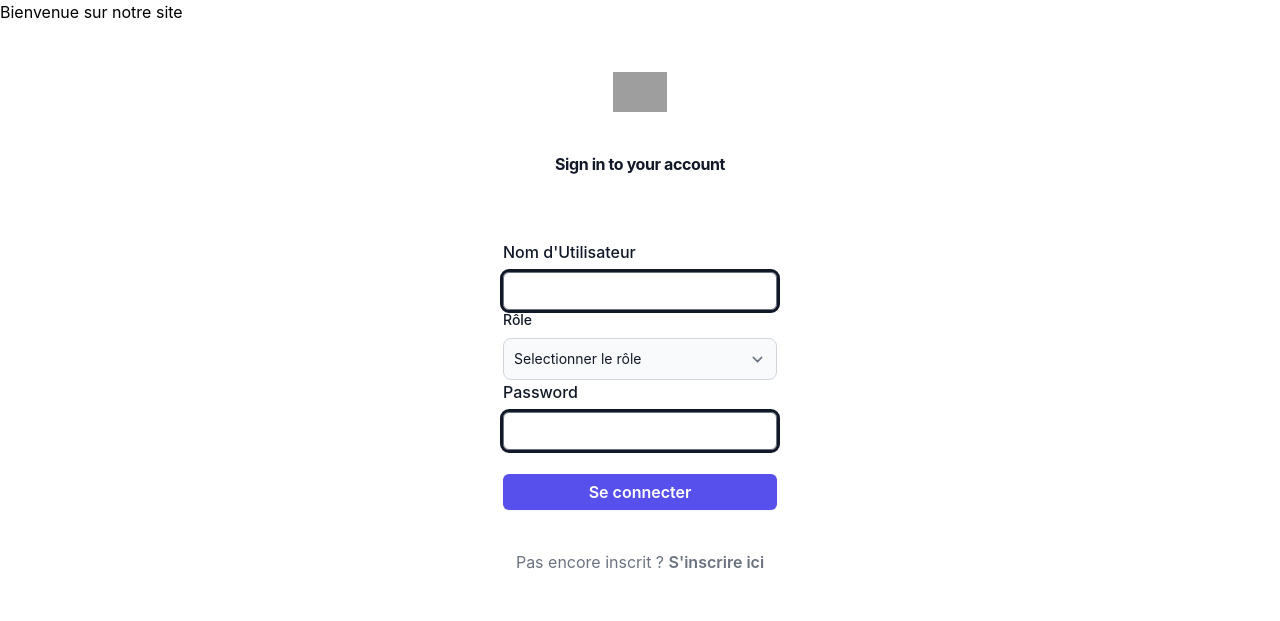
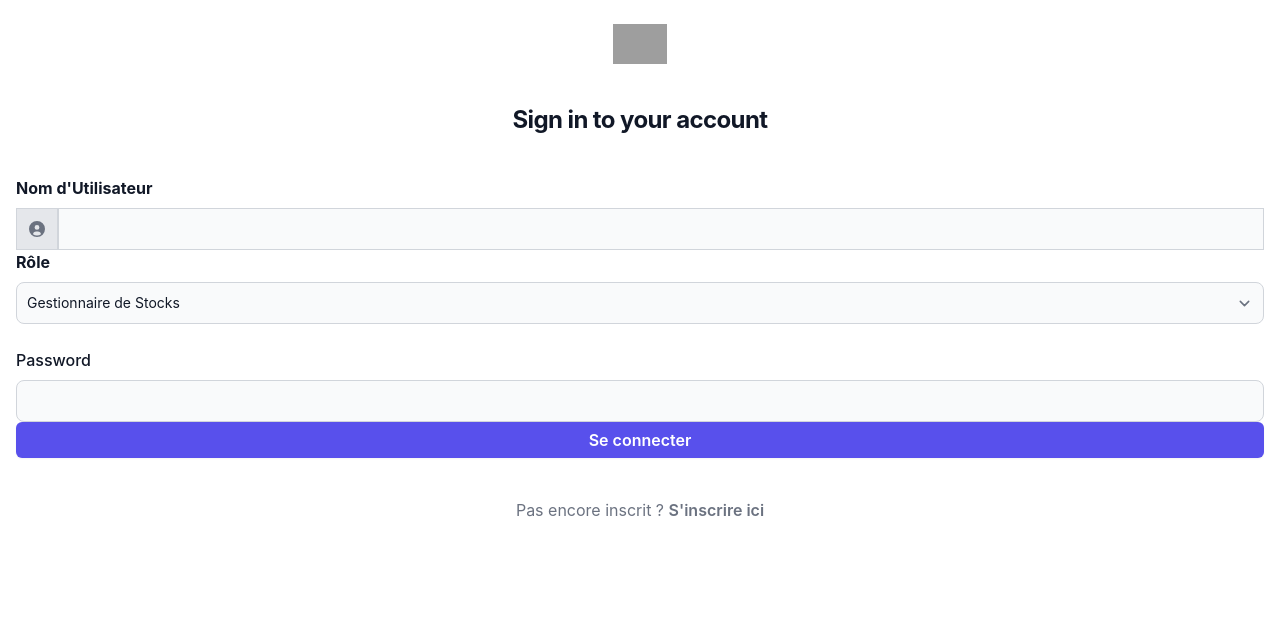
Before and after one commit to tizaouihouaida/project-pfa, a Django app: page /login/ in a window 1280 px wide. Shown: the top 621 px of the page. Run offline with Django 5.2, Linux system fonts and the light colour scheme; some libraries are stand-ins or nearby versions; grey boxes are pictures that could not be loaded.

Commit message:
designe login

```diff
--- a/Utilisateurs/forms.py
+++ b/Utilisateurs/forms.py
@@ -3,6 +3,10 @@
 
 class LoginForm(forms.Form):
     username = forms.CharField(label='Nom d’utilisateur')
+    role = forms.ChoiceField(choices=[
+        ('gestionnaire_stocks', 'Gestionnaire de Stocks'),
+        ('gestionnaire_ventes', 'Gestionnaire de Ventes'),
+    ], label='Rôle')
     password = forms.CharField(widget=forms.PasswordInput, label='Mot de passe')
 
 class RegistrationForm(forms.ModelForm):
--- a/Utilisateurs/templates/base.html
+++ b/Utilisateurs/templates/base.html
@@ -11,14 +11,13 @@
   </head>
   <body class="h-full">
     <header>
-      <h1>Bienvenue sur notre site</h1>
       <!-- Ajoutez ici un menu de navigation si nécessaire -->
     </header>
-    <main>
+    <div class=" w-full">
       {% block content %}
       <!-- Contenu par défaut -->
       {% endblock %}
-    </main>
+    </div>
 
     <script src="https://cdn.jsdelivr.net/npm/flowbite@2.5.2/dist/flowbite.min.js"></script>
   </body>
--- a/Utilisateurs/templates/login.html
+++ b/Utilisateurs/templates/login.html
@@ -4,33 +4,41 @@
 {% block title %}Connexion{% endblock %}
 
 {% block content %}
-        <div class="flex min-h-full flex-col justify-center px-6 py-12 lg:px-8">
-            <div class="sm:mx-auto sm:w-full sm:max-w-sm">
+        <div class="flex min-h-full flex-col justify-center px-2 py-6 lg:px-4 w-full">
+            <div class="sm:mx-auto sm:w-full sm:max-w-md">
                 <img class="mx-auto h-10 w-auto" src="https://tailwindui.com/plus/img/logos/mark.svg?color=indigo&shade=600" alt="Your Company">
-                <h2 class="mt-10 text-center text-2xl/9 font-bold tracking-tight text-gray-900">Sign in to your account</h2>
+                <h2 class="mt-10 text-center text-2xl font-bold tracking-tight text-gray-900">Sign in to your account</h2>
             </div>
             {% if messages %}
-            <div>
+            <div class="mt-4">
                 {% for message in messages %}
-                    <p>{{ message }}</p>
+                    <p class="text-red-500">{{ message }}</p>
                 {% endfor %}
             </div>
             {% endif %}
-            <div class="mt-10 sm:mx-auto sm:w-full sm:max-w-sm">
-                 <form method="post" class="space-y-6">
+            <div class="mt-10 sm:mx-auto sm:w-full sm:max-w-lg w-full">
+                 <form method="post" class="space-y-20">
                     {% csrf_token %}
                     <div>
-                        <label for="id_username" class="block text-sm/6 font-medium text-gray-900">Nom d'Utilisateur</label>
+                        <label for="id_username" class="block text-md font-bold text-gray-900">Nom d'Utilisateur</label>
                             <div class="mt-2">
-                        <input type="text" name="username" id="id_username" required class="block w-full rounded-md bg-white px-3 py-1.5 text-base text-gray-900 outline outline-1 -outline-offset-1 outline-gray-300 placeholder:text-gray-400 focus:outline focus:outline-2 focus:-outline-offset-2 focus:outline-indigo-600 sm:text-sm/6">
-                    </div>
+                                <div class="flex">
+                                    <span class="inline-flex items-center px-3 text-sm text-gray-900 bg-gray-200 border border-e-0 border-gray-300 rounded-s-md dark:bg-gray-600 dark:text-gray-400 dark:border-gray-600">
+                                    <svg class="w-4 h-4 text-gray-500 dark:text-gray-400" aria-hidden="true" xmlns="http://www.w3.org/2000/svg" fill="currentColor" viewBox="0 0 20 20">
+                                        <path d="M10 0a10 10 0 1 0 10 10A10.011 10.011 0 0 0 10 0Zm0 5a3 3 0 1 1 0 6 3 3 0 0 1 0-6Zm0 13a8.949 8.949 0 0 1-4.951-1.488A3.987 3.987 0 0 1 9 13h2a3.987 3.987 0 0 1 3.951 3.512A8.949 8.949 0 0 1 10 18Z"/>
+                                    </svg>
+                                    </span>
+                                    <input type="text" name="username" id="id_username" required class="rounded-none rounded-e-lg bg-gray-50 border border-gray-300 text-gray-900 focus:ring-blue-500 focus:border-blue-500 block flex-1 min-w-0 w-full text-sm p-2.5  dark:bg-gray-700 dark:border-gray-600 dark:placeholder-gray-400 dark:text-white dark:focus:ring-blue-500 dark:focus:border-blue-500">
+                                </div>
+                            </div>
                     <div>
-                        <label for="id_role" class="block mb-2 text-sm font-medium text-gray-900 dark:text-white"> Rôle </label>
-                        <select id="id_role" name="role" class="bg-gray-50 border border-gray-300 text-gray-900 text-sm rounded-lg focus:ring-blue-500 focus:border-blue-500 block w-full p-2.5 dark:bg-gray-700 dark:border-gray-600 dark:placeholder-gray-400 dark:text-white dark:focus:ring-blue-500 dark:focus:border-blue-500">
-                            <option selected>Selectionner le rôle</option>
-                            <option value="gestionnaire_stocks">Gestionnaire de Stocks</option>
-                            <option value="gestionnaire_ventes">Gestionnaire de Ventes</option>
-                        </select>
+                        <label for="id_role" class="block text-md font-bold text-gray-900 mt-5">Rôle</label>
+                        <div class="mt-2">
+                            <select name="role" id="id_role" required  class="bg-gray-50 border border-gray-300 text-gray-900 mb-6 text-sm rounded-lg focus:ring-blue-500 focus:border-blue-500 block w-full p-2.5 dark:bg-gray-700 dark:border-gray-600 dark:placeholder-gray-400 dark:text-white dark:focus:ring-blue-500 dark:focus:border-blue-500">
+                                <option value="gestionnaire_stocks">Gestionnaire de Stocks</option>
+                                <option value="gestionnaire_ventes">Gestionnaire de Ventes</option>
+                            </select>
+                        </div>
                     </div>
 
                     <div>
@@ -38,12 +46,12 @@
                             <label for="id_password" class="block text-sm/6 font-medium text-gray-900">Password</label>
                         </div>
                         <div class="mt-2">
-                            <input type="password" name="password" id="id_password" autocomplete="current-password" required class="block w-full rounded-md bg-white px-3 py-1.5 text-base text-gray-900 outline outline-1 -outline-offset-1 outline-gray-300 placeholder:text-gray-400 focus:outline focus:outline-2 focus:-outline-offset-2 focus:outline-indigo-600 sm:text-sm/6">
+                            <input type="password" name="password" id="id_password" autocomplete="current-password" required class="bg-gray-50 border border-gray-300 text-gray-900 text-sm rounded-lg focus:ring-blue-500 focus:border-blue-500 block w-full p-2.5 dark:bg-gray-700 dark:border-gray-600 dark:placeholder-gray-400 dark:text-white dark:focus:ring-blue-500 dark:focus:border-blue-500">
                         </div>
                     </div>
                     </div>
-                    <div>
-                        <button type="submit" class="flex w-full justify-center rounded-md bg-indigo-600 px-3 py-1.5 text-sm/6 font-semibold text-white shadow-sm hover:bg-indigo-500 focus-visible:outline focus-visible:outline-2 focus-visible:outline-offset-2 focus-visible:outline-indigo-600">Se connecter</button>
+                    <div class=" mt-32 ">
+                        <button type="submit" class=" flex w-full justify-center rounded-md bg-indigo-600 px-3 py-1.5 text-sm/6 font-semibold text-white shadow-sm hover:bg-indigo-500 focus-visible:outline focus-visible:outline-2 focus-visible:outline-offset-2 focus-visible:outline-indigo-600">Se connecter</button>
                     </div>
                     </form>
                     <p class="mt-10 text-center text-sm/6 text-gray-500">
--- a/Utilisateurs/templates/register.html
+++ b/Utilisateurs/templates/register.html
@@ -1,5 +1,6 @@
-{% extends 'base.html' %} {% block title %}Inscription{% endblock %} {% block
-content %}
+{% extends 'base.html' %}
+{% block title %}Inscription{% endblock %}
+{% block content %}
 <h2>Inscription</h2>
 <form method="post">
   {% csrf_token %} {{ form.as_p }}
```
Also changed, not shown: db.sqlite3.
